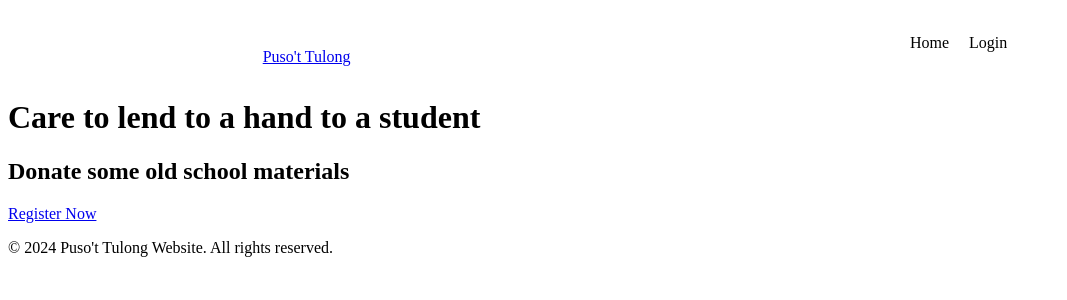
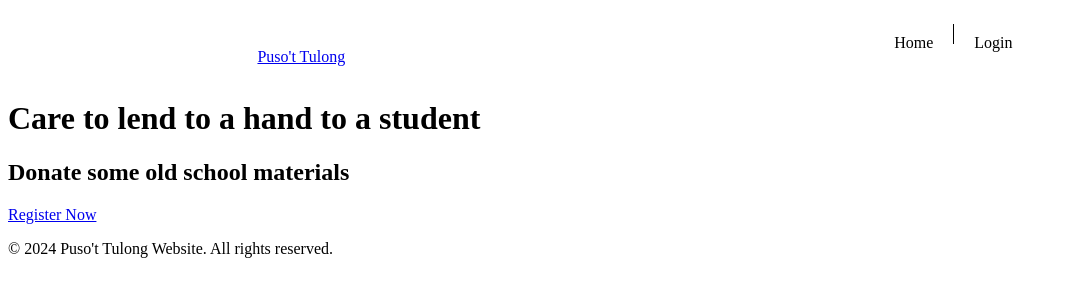
Before and after one commit to necriesa/puso-t-tulong, a Flask app: page / in a window 1280 px wide. Shown: the top 300 px of the page, without its empty margins (0-1067 px from the left). Run offline with Flask 3, Linux system fonts and the light colour scheme.

Commit message:
added vertical bar between home and login anchors

```diff
--- a/app.py
+++ b/app.py
@@ -14,6 +14,7 @@ app.config['SQLALCHEMY_BINDS'] = {
     'users' : 'sqlite:///users.db',
     'drives' : 'sqlite:///drives.db'
 }
+app.config['SECRET _KEY'] = "secretkey"
 
 db = SQLAlchemy(app)
 
--- a/static/css/main.css
+++ b/static/css/main.css
@@ -2,14 +2,8 @@
   display: flex;
   justify-content: space-around;
   align-items: baseline;
+  border-bottom: 1px solid white;
 }
-
-/* .navbar ul{
-  list-style-type: none;
-  display: flex;
-  justify-content: space-evenly;
-  padding: 10px;
-} */
 
 .navbar a{
   color: black;
@@ -24,3 +18,11 @@
   float: left;
   padding: 10px;
 }
+
+.vertical-bar{
+  Float: left;
+  height: 20px;
+  width: 1px;
+  margin: 0 10px;
+  background-color: black;
+}
--- a/templates/index.html
+++ b/templates/index.html
@@ -11,6 +11,7 @@
         <a href="/" class="navbar">Puso't Tulong</a>
         <ul class="navbar">
             <li class="navbar"><a href="/" class="navbar">Home</a></li>
+            <div class="vertical-bar"></div>
             <li class="navbar"><a href="/login" class="navbar">Login</a></li>
         </ul>
     </div>
```
